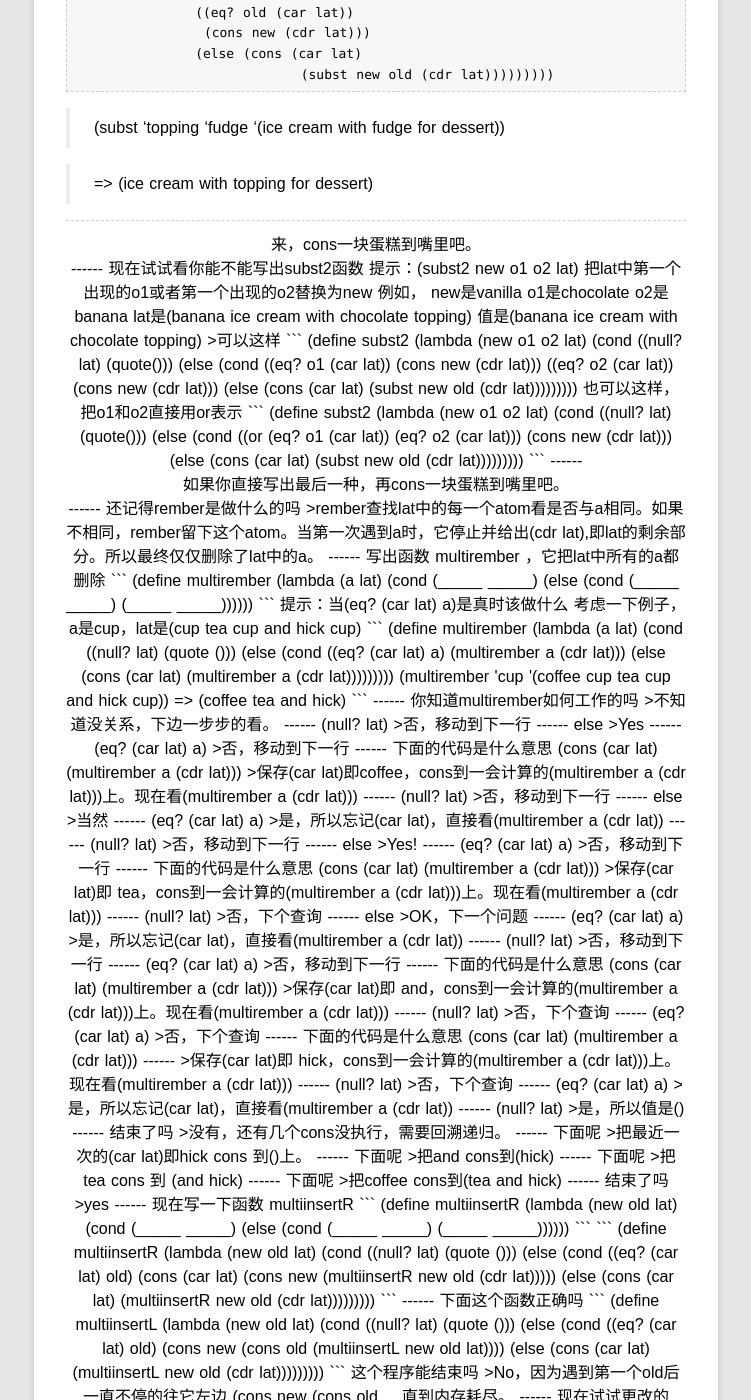
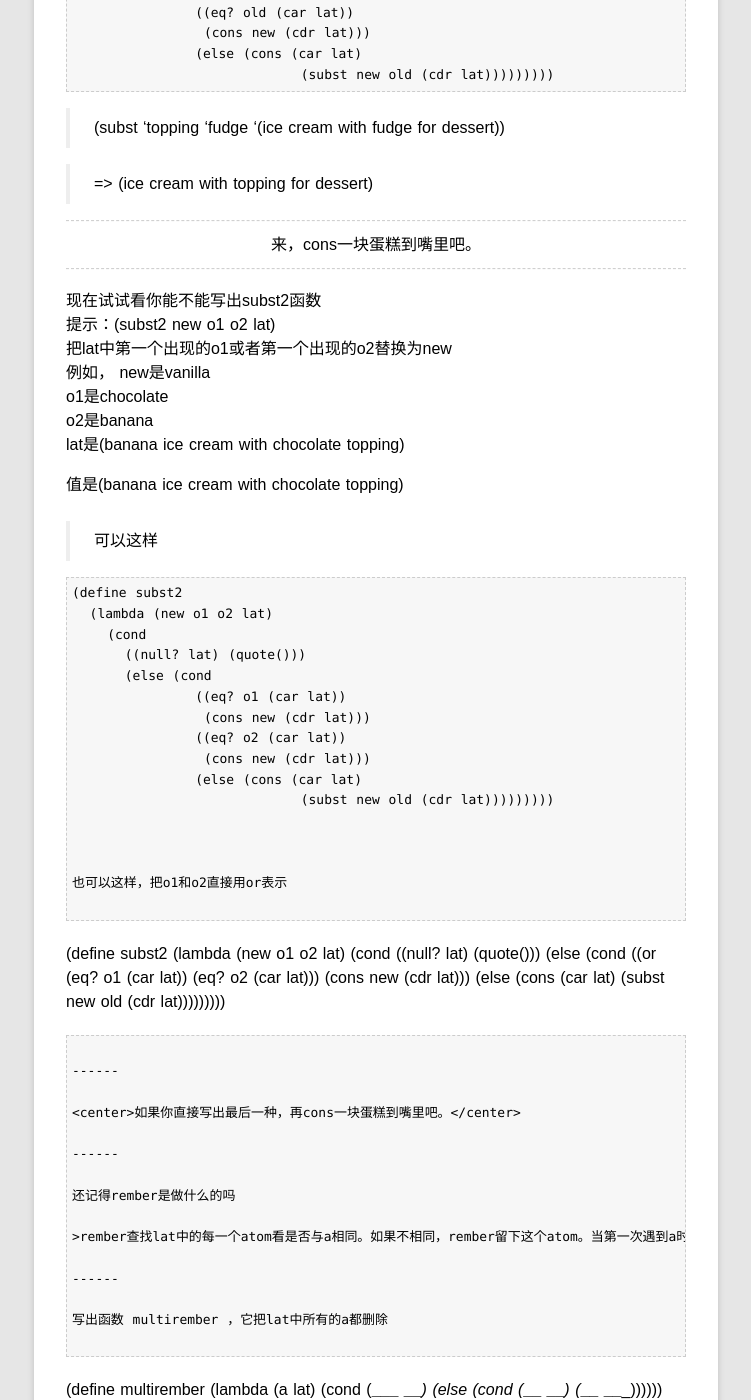
Before and after one commit to rhuichao/uternet.github.io, a Jekyll site: the page built from TLS/03.md, in a window 1280 px wide and 1400 px high, scrolled down 16653 px. Shown: the whole window, without its empty margins (264-1015 px from the left). Built offline with Jekyll 4.4.1, drawn with Linux system fonts in a browser that asks for light colours; some web fonts are replaced; Markdown is read by kramdown in place of the engine named in the settings; some of the changed text lies outside the part shown.

Commit message:
new document posted

```diff
--- a/TLS/03.md
+++ b/TLS/03.md
@@ -869,7 +869,7 @@ Did you think of a different way to do it?
 
 ------
 
-<center>来，cons一块蛋糕到嘴里吧。<center>
+<center>来，cons一块蛋糕到嘴里吧。</center>
 
 ------
 
```
